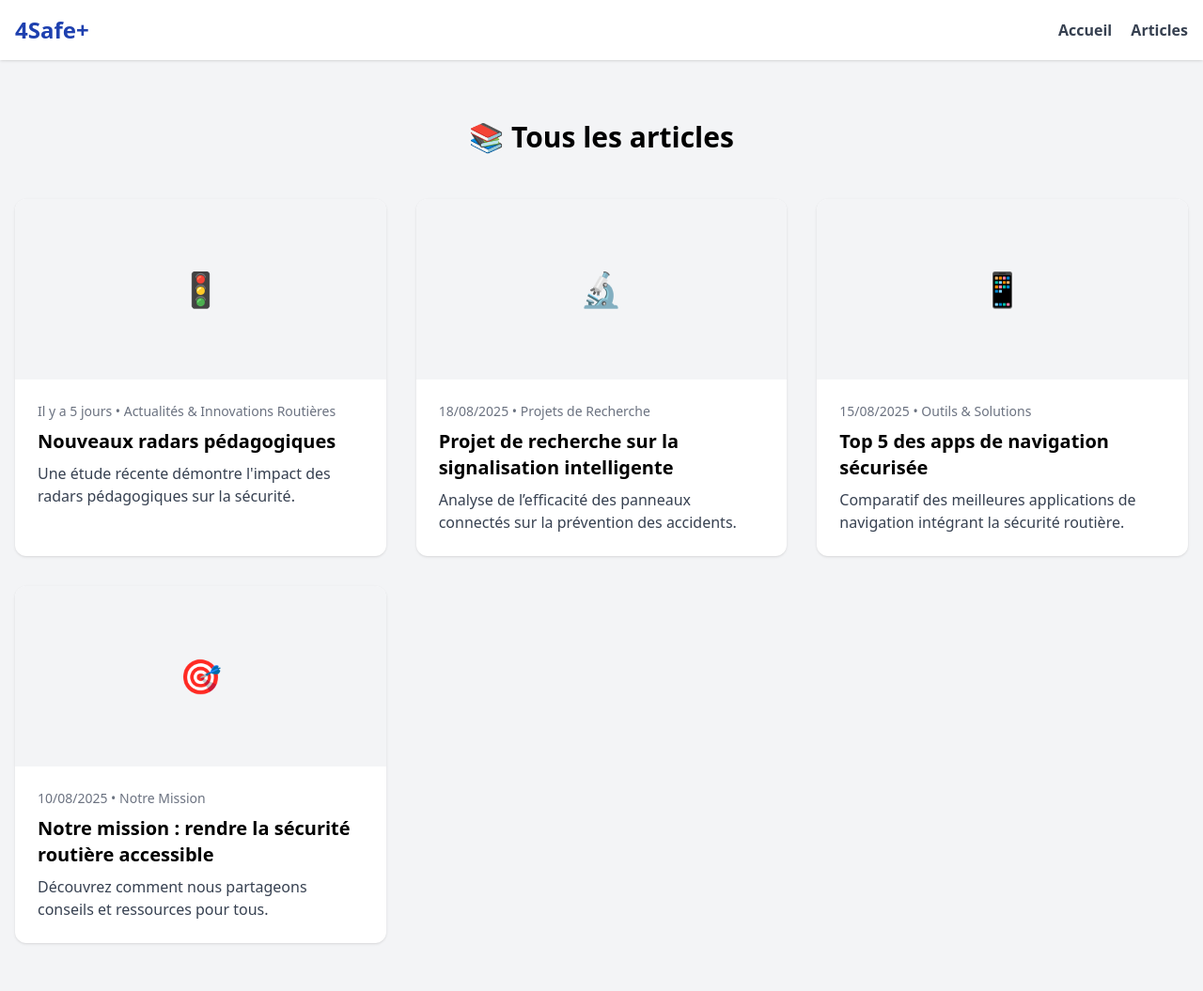
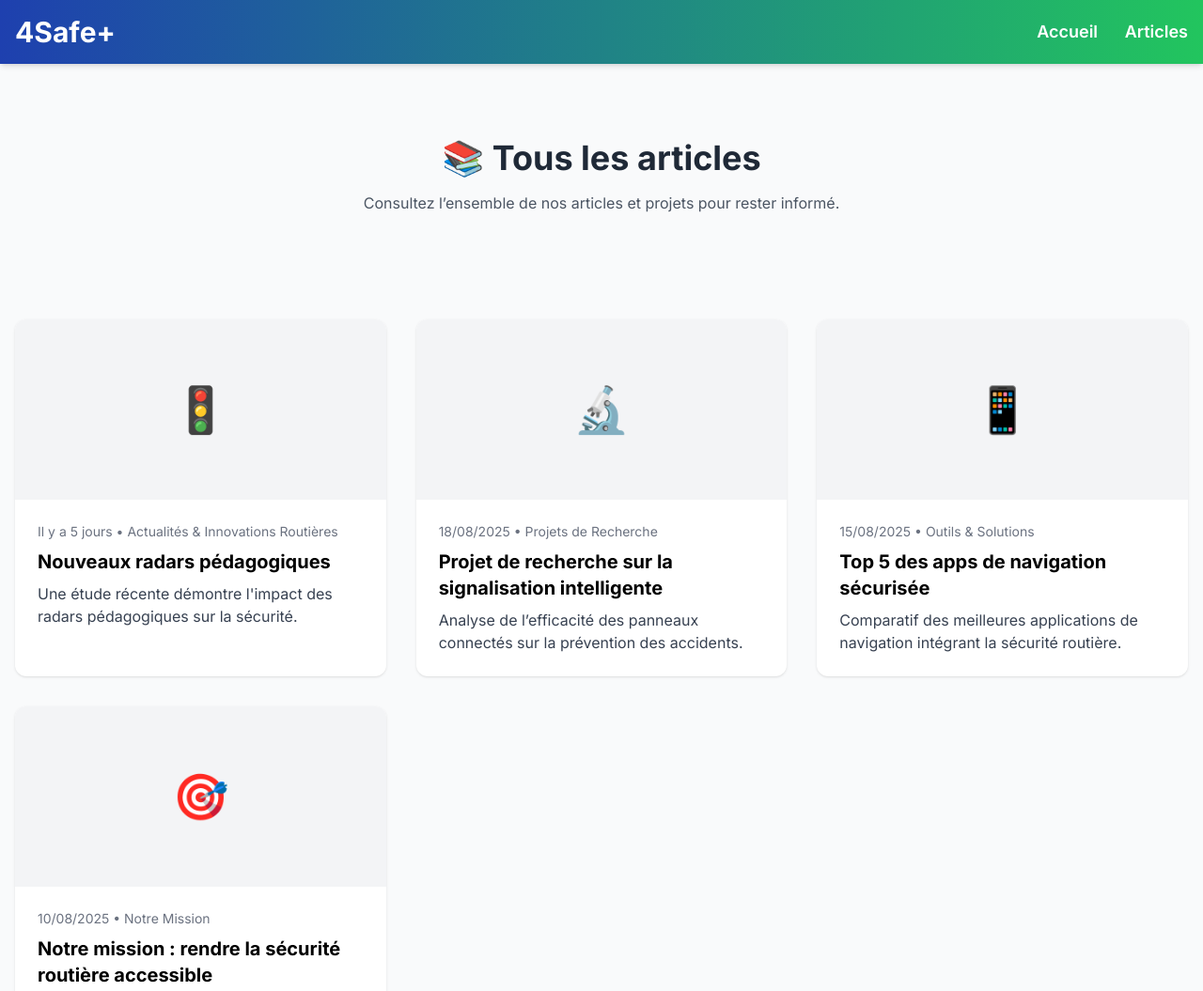
Before and after one commit to 4safeplus/4safeplus, a plain HTML site: page articles.html in a window 1280 px wide. Shown: the top 1055 px of the page at 94% size. Drawn offline with nearby package versions, Linux system fonts and the light colour scheme.

Commit message:
Update articles.html

```diff
--- a/articles.html
+++ b/articles.html
@@ -5,37 +5,60 @@
 <meta name="viewport" content="width=device-width, initial-scale=1.0">
 <title>Tous les articles - 4Safe+</title>
 
+<!-- Tailwind CSS -->
 <script src="https://cdn.tailwindcss.com"></script>
+
+<!-- Google Fonts -->
 <link href="https://fonts.googleapis.com/css2?family=Inter:wght@400;600;700&display=swap" rel="stylesheet">
-  <link rel="stylesheet" href="https://unpkg.com/aos@2.3.1/dist/aos.css">
+
+<!-- AOS -->
+<link rel="stylesheet" href="https://unpkg.com/aos@2.3.1/dist/aos.css" />
+
+<style>
+body { font-family: 'Inter', sans-serif; }
+a { text-decoration: none; }
+</style>
 </head>
-<body class="bg-gray-100">
+<body class="bg-gray-50">
 
-<header class="bg-white shadow sticky top-0 z-50">
+<!-- Header -->
+<header class="bg-gradient-to-r from-blue-800 to-green-500 text-white sticky top-0 z-50 shadow-md">
   <div class="max-w-7xl mx-auto flex justify-between items-center p-4">
-    <h1 class="text-2xl font-bold text-blue-800">4Safe+</h1>
-    <nav class="space-x-4">
-      <a href="index.html" class="font-semibold text-gray-700 hover:text-blue-800">Accueil</a>
-      <a href="articles.html" class="font-semibold text-gray-700 hover:text-blue-800">Articles</a>
+    <h1 class="text-3xl font-bold">4Safe+</h1>
+    <nav class="space-x-6 font-semibold text-lg">
+      <a href="index.html" class="hover:text-gray-200">Accueil</a>
+      <a href="articles.html" class="hover:text-gray-200">Articles</a>
     </nav>
   </div>
 </header>
 
-<section class="max-w-7xl mx-auto py-16 px-4">
-  <h2 class="text-3xl font-bold text-center mb-12">📚 Tous les articles</h2>
-  <div id="post-grid" class="grid gap-8 grid-cols-1 md:grid-cols-2 lg:grid-cols-3">
-    <!-- Articles JSON insérés ici -->
+<!-- Page Title -->
+<section class="text-center py-20 px-4" data-aos="fade-up">
+  <h2 class="text-4xl font-bold text-gray-800 mb-4">📚 Tous les articles</h2>
+  <p class="text-gray-600 mb-8">Consultez l’ensemble de nos articles et projets pour rester informé.</p>
+</section>
+
+<!-- Articles Grid -->
+<section class="max-w-7xl mx-auto px-4 pb-20">
+  <div id="articles-grid" class="grid gap-8 grid-cols-1 md:grid-cols-2 lg:grid-cols-3">
+    <!-- Articles injectés via JS -->
   </div>
 </section>
 
+<!-- Footer -->
+<footer class="bg-gray-800 text-white text-center py-12">
+  <h3 class="text-xl font-bold">4Safe+</h3>
+  <p class="mt-2">© 2025 4Safe+ - Votre référence en sécurité routière</p>
+</footer>
+
+<!-- Scripts -->
 <script src="https://unpkg.com/aos@2.3.1/dist/aos.js"></script>
-<script>AOS.init({ once:true });</script>
+<script>
+AOS.init({ once:true });
 
-<script>
-function timeAgo(dateString) {
-  const now = new Date();
-  const date = new Date(dateString);
-  const diff = Math.floor((now - date) / (1000*60*60*24));
+function timeAgo(dateString){
+  const now=new Date(), date=new Date(dateString);
+  const diff=Math.floor((now-date)/(1000*60*60*24));
   if(diff===0) return "Aujourd'hui";
   if(diff===1) return "Il y a 1 jour";
   if(diff<7) return `Il y a ${diff} jours`;
@@ -45,14 +68,14 @@ function timeAgo(dateString) {
 fetch('articles.json')
 .then(res => res.json())
 .then(articles => {
-    const container = document.getElementById('post-grid');
-    container.innerHTML = '';
+  const container = document.getElementById('articles-grid');
   articles.forEach(article => {
-      const card = document.createElement('div');
-      card.className = 'bg-white rounded-xl shadow hover:shadow-lg transition overflow-hidden';
+    const card = document.createElement('a');
+    card.href = article.url;
+    card.className = 'bg-white rounded-xl shadow hover:shadow-lg transition overflow-hidden block';
     card.setAttribute('data-aos','fade-up');
     card.innerHTML = `
-        <div class="h-48 flex items-center justify-center text-4xl bg-gray-100">${article.icon}</div>
+      <div class="h-48 flex items-center justify-center text-5xl bg-gray-100">${article.icon}</div>
       <div class="p-6">
         <div class="text-gray-500 text-sm mb-2">${timeAgo(article.date)} • ${article.category}</div>
         <h4 class="font-bold text-xl mb-2">${article.title}</h4>
@@ -63,6 +86,5 @@ fetch('articles.json')
   });
 });
 </script>
-
 </body>
 </html>
```
Lines whose indentation alone changed are shown as unchanged.
